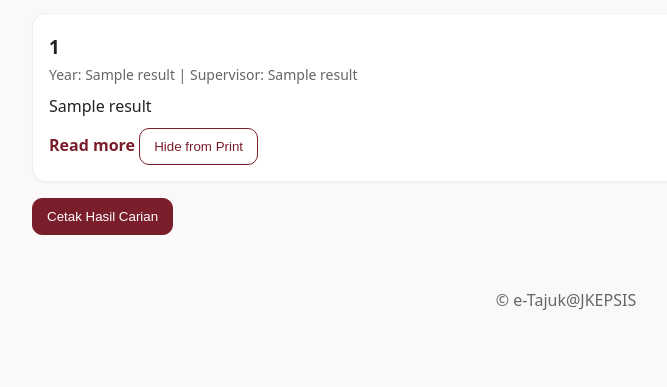
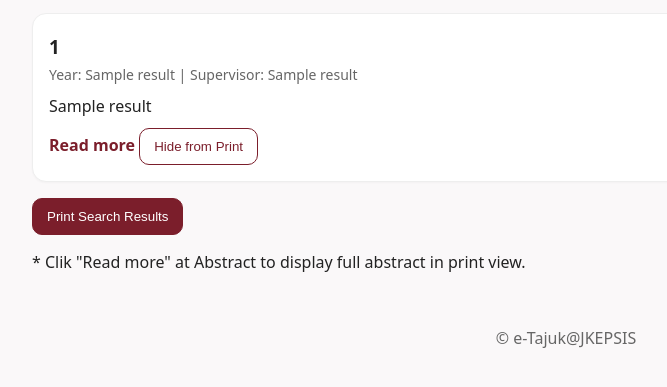
Before and after one commit to naily92/eTajuk-JKEPSIS, a Flask app: template templates/index.html in a window 1280 px wide. Shown: the part 228-615 px from the top of the page, without its empty margins (74-741 px from the left). Run offline with Flask 3, Linux system fonts and the light colour scheme; the template is opened without the code that fills it: most values are stand-ins (such as "Sample title", 1, 10 or a date in 2020).

Commit message:
Update index.html

```diff
--- a/templates/index.html
+++ b/templates/index.html
@@ -67,7 +67,8 @@
           <button class="btn hide-print-btn">Hide from Print</button>
                   </article>
           <div class="print-container">
-          <button id="print-btn" class="btn primary">Cetak Hasil Carian</button>
+          <button id="print-btn" class="btn primary">Print Search Results</button>
+          <p class="muted note">* Clik "Read more" at Abstract to display full abstract in print view.</p>
           </div>
         {% endfor %}
       {% elif query %}
```
